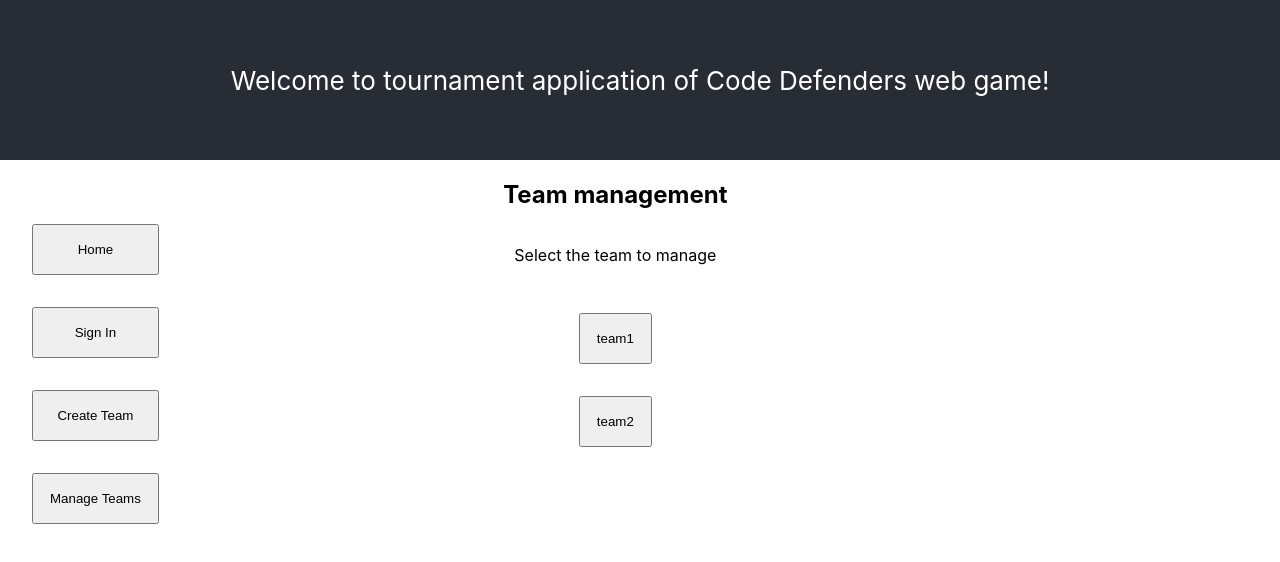
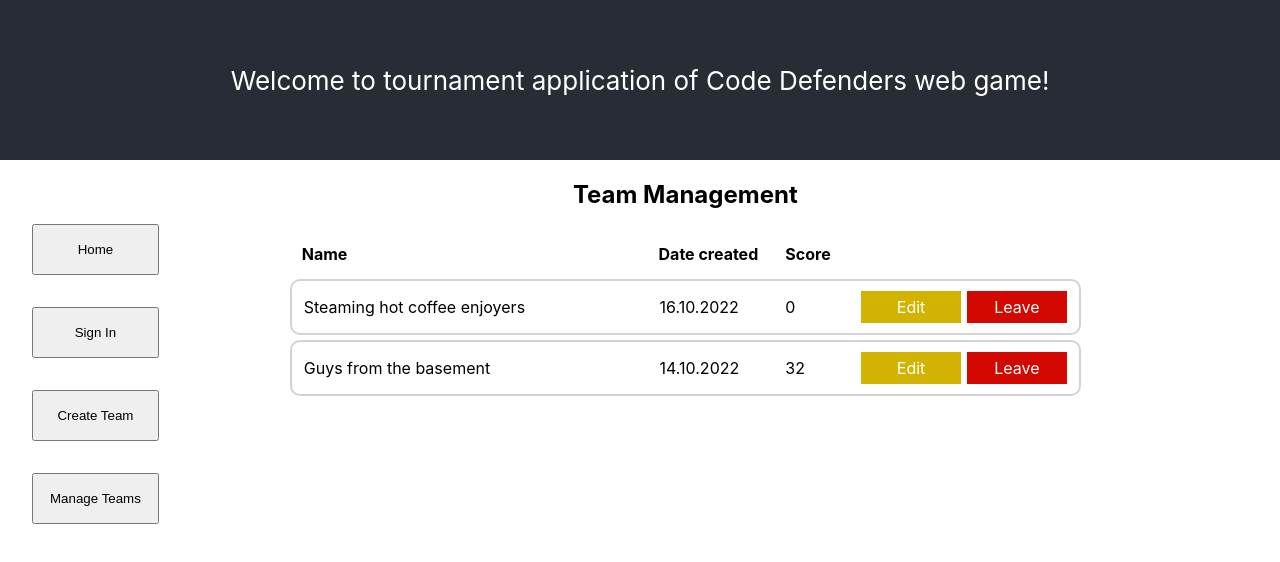
Before and after one commit to POLIMI-FER-codebenders/tournament_app, a React (Create React App) app in the folder frontend_ta/: page / in a window 1280 px wide. Both pictures are taken after a click on the button "Manage Teams". Shown: the top 562 px of the page. Built offline with nearby package versions, Linux system fonts and the light colour scheme.

Commit message:
create list component to list teams to manage

```diff
--- /dev/null
+++ b/frontend_ta/src/components/ListComponent.js
@@ -0,0 +1,74 @@
+import { Component } from "react";
+import "../styles/listComponent.css";
+
+class ListComponent extends Component {
+  constructor(props) {
+    super(props);
+    this.state = {
+      teams: props.teams,
+      edit: false
+    };
+  }
+
+  render() {
+    return (
+      <div class="list">
+        <div class="list-headers flex-container">
+          <div class="col1 flex-items">Name</div>
+          <div class="col2 flex-items">Date created</div>
+          <div class="col3 flex-items">Score</div>
+          <div class="col4 flex-items"></div>
+          <div class="col5 flex-items"></div>
+        </div>
+        {this.state.teams.map((object, i) => <Entry obj={object} key={i} edit={this.state.edit}/>)}
+      </div>
+    );
+
+  }
+}
+
+function Entry(props){
+  if (!props.edit) {
+    return (
+      <TeamEntry obj={props.obj}/>
+    )
+  } else {
+    return (
+      <TeamDetailsEntry obj={props.obj}/>
+    )
+  }
+}
+
+function TeamEntry(props){
+  return (
+    <div class="list-entry flex-container">
+      <div class="col1 flex-items">{props.obj.name}</div>
+      <div class="col2 flex-items">{props.obj.date}</div>
+      <div class="col3 flex-items">{props.obj.score}</div>
+      <div class="col4 flex-items">
+        <div class="btn" onClick={console.log("Edition mode activate")}>Edit</div>
+      </div>
+      <div class="col5 flex-items">
+        <div class="btn">Leave</div>
+      </div>
+    </div>
+  );
+}
+
+function TeamDetailsEntry(props){
+  return (
+    <div class="list-entry flex-container">
+      <div class="col1 flex-items">{props.obj.name}</div>
+      <div class="col2 flex-items">{props.obj.date}</div>
+      <div class="col3 flex-items">{props.obj.score}</div>
+      <div class="col4 flex-items">
+        <div class="btn" onClick={console.log("Edition mode disactivate")}>Confirm</div>
+      </div>
+      <div class="col5 flex-items">
+        <div class="btn" onClick={console.log("Edition mode disactivate")}>Cancel</div>
+      </div>
+    </div>
+  );
+}
+
+export default ListComponent;
--- a/frontend_ta/src/components/TeamManagement.js
+++ b/frontend_ta/src/components/TeamManagement.js
@@ -1,4 +1,5 @@
 import { Component, useState } from "react";
+import ListComponent from "./ListComponent";
 
 export function CreateTeam() {
     const [name, setName] = useState("");
@@ -49,37 +50,18 @@ function ManageTeam(props){
   );
 }
 
-function TeamEntry(props){
-  let flag = false;
-  return (
-    <div class="entry">
-      <button class="item"
-        onClick={()=>{flag = true}}>
-        {props.obj.name}
-      </button>
-    </div>
-  );
-}
-
-export function ListTeams() {
-  const data =[{"name":"team1"},{"name":"team2"}];
-  const rows = [];
-  for(let i = 0; i < data.size; i++) {
-    rows.push(TeamEntry(data[i].name));
-  }
-  return (
-      <div class="main-panel">
-        <h2>Team management</h2>
-        <p>Select the team to manage</p>
-        {data.map((object, i) => <TeamEntry obj={object} key={i} />)}
-      </div>
-  );
-}
 
 class ManageTeams extends Component{
   render (){
+    const data =[
+      {"name":"Steaming hot coffee enjoyers", "date":"16.10.2022", "score":"0"},
+      {"name":"Guys from the basement", "date":"14.10.2022", "score":"32"}
+    ];
     return(
-      <ListTeams />
+      <div class="main-panel">
+        <h2>Team Management</h2>
+        <ListComponent teams={data}/>
+      </div>
   );}
 }
 
--- /dev/null
+++ b/frontend_ta/src/styles/listComponent.css
@@ -0,0 +1,69 @@
+.list {
+    width: 80%;
+    max-width: 850px;
+}
+
+.flex-container {
+    display: flex;
+    justify-content: space-between;
+    padding: 10px;
+    margin-top: 5px;
+    margin-bottom: 5px;
+    min-width: fit-content;
+}
+
+.list-headers {
+    font-weight: bold;
+}
+
+.list-entry {
+    border-radius: 10px;
+    border: 2px solid lightgray;
+}
+
+.flex-items {
+    margin: auto 2px;
+}
+
+.col1 {
+    min-width: 350px;
+
+}
+.col2 {
+    min-width: 120px;
+}
+
+.col3 {
+    min-width: 70px;
+}
+
+.col4, .col5 {
+    min-width: 100px;
+}
+
+.btn {
+    cursor: pointer;
+    padding: 5px 10px;
+    text-align: center;
+}
+
+
+.col4 .btn {
+    background: #d2b301;
+    border: 1px solid #d2b301;
+    color: #fff;
+}
+
+.col4 .btn:hover {
+    background: #dfcc64;
+}
+
+.col5 .btn {
+    background: #d20801;
+    border: 1px solid #d20801;
+    color: #fff;
+}
+
+.col5 .btn:hover {
+    background: #cf4540;
+}
```
